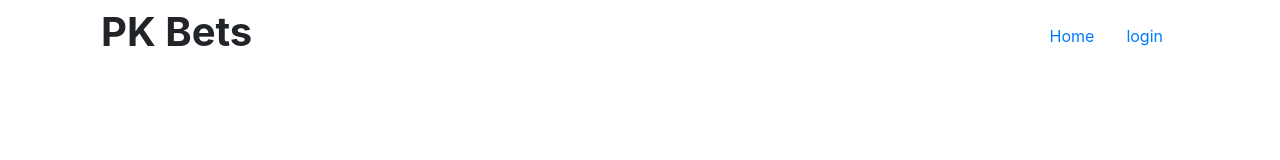
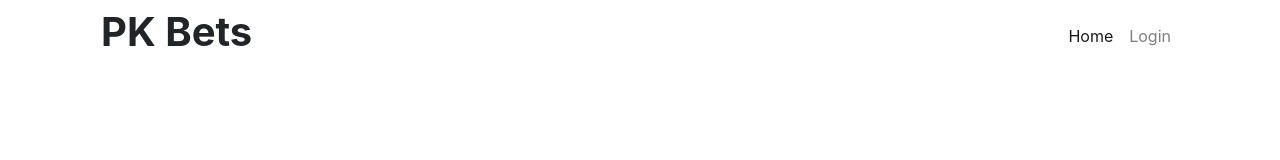
Before and after one commit to pkeane1/PK-Bets, a React (Create React App) app in the folder client/: page / in a window 1280 px wide. Shown: the top 160 px of the page. Built offline with nearby package versions, Linux system fonts and the light colour scheme.

Commit message:
tried some ui material stuff/reverted

```diff
--- a/client/package.json
+++ b/client/package.json
@@ -3,6 +3,8 @@
   "version": "0.1.0",
   "private": true,
   "dependencies": {
+    "@material-ui/core": "^4.5.1",
+    "@material-ui/icons": "^4.5.1",
     "react": "^16.10.2",
     "react-dom": "^16.10.2",
     "react-scripts": "3.2.0"
--- a/client/src/components/Nav.jsx
+++ b/client/src/components/Nav.jsx
@@ -8,16 +8,12 @@
             <h1>
                 <strong>PK Bets</strong>
             </h1>
-
-            <ul className='nav ml-auto' id='nav'>
-                <li class="nav-item active">
-                    <a class="nav-link" href="#">Home <span class="sr-only">(current)</span></a>
-                </li>
-                <li class="nav-item">
-                    <a class="nav-link" href="#">login</a>
-                </li>
-
-            </ul>
+            <div class="collapse navbar-collapse" id="navbarNavAltMarkup">
+    <div className="navbar-nav ml-auto">
+      <a className="nav-item nav-link active" href="#">Home <span class="sr-only">(current)</span></a>
+      <a className="nav-item nav-link" href="#">Login</a>
+      </div>
+  </div>
 
         </nav>
     )
--- a/client/src/pages/Home.jsx
+++ b/client/src/pages/Home.jsx
@@ -1,12 +1,13 @@
 import React from 'react';
 import {Container} from "../components/Grid"
-import Nav from "../components/Nav"
+// import Nav from "../components/Nav"
+import ButtonAppBar from "../components/Nav"
 
 
 const Home = () => {
     return(
         <Container>
-        <Nav/>
+        <ButtonAppBar/>
 
         </Container>
     )
```
Also changed, not shown: 1 other file (tests, documents, lock files or other folders).
